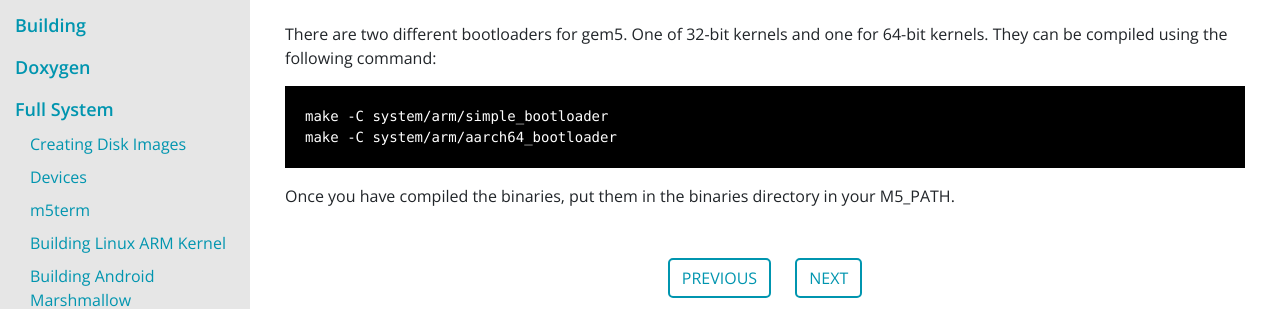
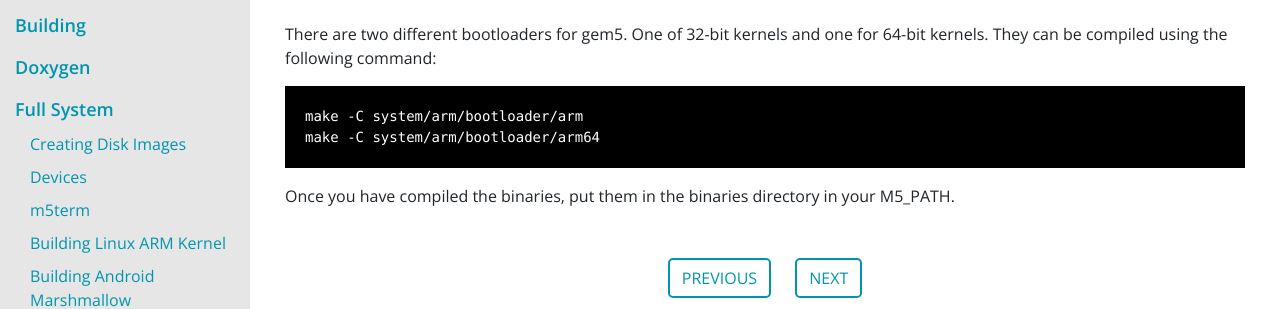
Before and after one commit to gem5/website, a Jekyll site: the page built from _pages/documentation/general_docs/fullsystem/building_arm_kernel.md, in a window 1280 px wide and 900 px high, scrolled down 3167 px. Shown: the part 212-521 px from the top of the window. Built offline with Jekyll 4.4.1, drawn with Linux system fonts in a browser that asks for light colours; nearby versions of some CDN libraries; some web fonts are replaced.

Commit message:
website: Reflect changes in arm bootloader dir structure
Signed-off-by: Giacomo Travaglini <giacomo.travaglini@arm.com>
Change-Id: I101ad8806d3c5f25e0c1d6438960c28fb48e1580

````diff
--- a/_pages/documentation/general_docs/fullsystem/building_arm_kernel.md
+++ b/_pages/documentation/general_docs/fullsystem/building_arm_kernel.md
@@ -137,8 +137,8 @@ Testing the just built kernel:
 There are two different bootloaders for gem5. One of 32-bit kernels and one for 64-bit kernels. They can be compiled using the following command:
 
 ```
-make -C system/arm/simple_bootloader
-make -C system/arm/aarch64_bootloader
+make -C system/arm/bootloader/arm
+make -C system/arm/bootloader/arm64
 ```
 
 Once you have compiled the binaries, put them in the binaries directory in your M5\_PATH.
````
